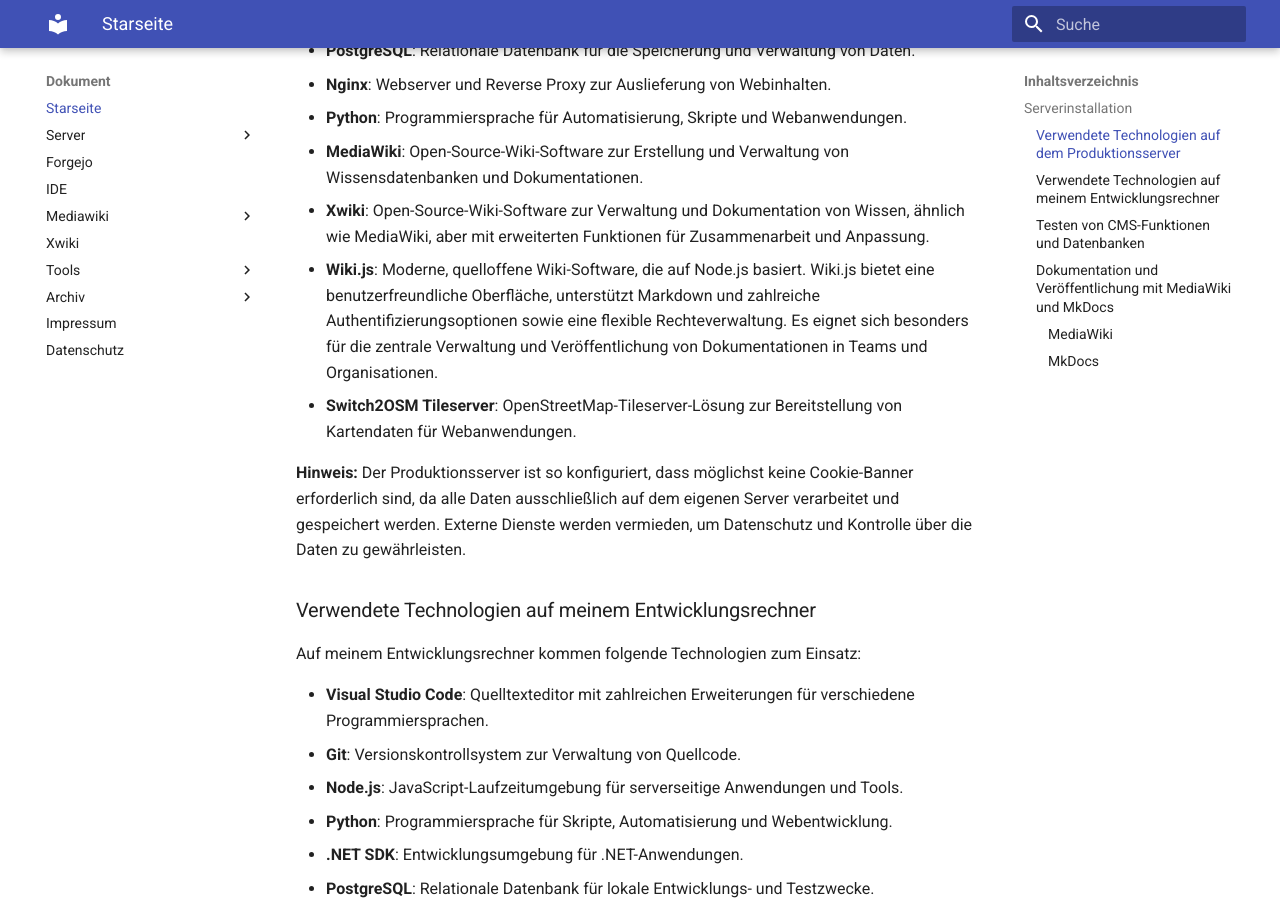
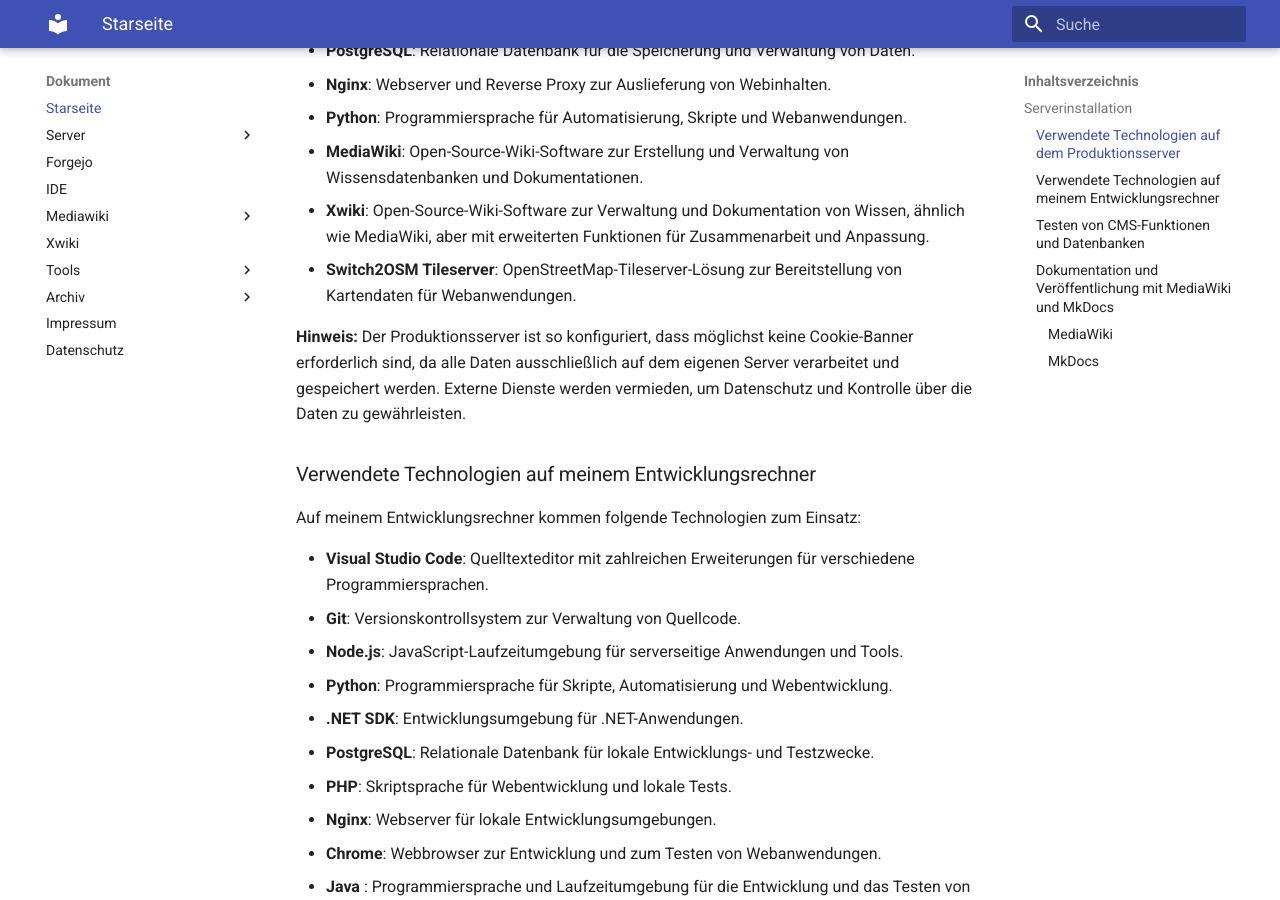
Before and after one commit to thorstenkloehn/dokument, an MkDocs documentation site: the page built from docs/index.md, in a window 1280 px wide and 900 px high, scrolled down 632 px. Built offline with MkDocs 1.6.1 and Material for MkDocs 9.7.7, drawn with Linux system fonts in a browser that asks for light colours.

Commit message:
Dokumentation: Entfernen von Wiki.js aus der Liste der verwendeten Technologien auf dem Produktionsserver

```diff
--- a/docs/index.md
+++ b/docs/index.md
@@ -17,7 +17,6 @@
 - **MediaWiki**: Open-Source-Wiki-Software zur Erstellung und Verwaltung von Wissensdatenbanken und Dokumentationen.
 - **Xwiki**: Open-Source-Wiki-Software zur Verwaltung und Dokumentation von Wissen, ähnlich wie MediaWiki, aber mit
 erweiterten Funktionen für Zusammenarbeit und Anpassung.
-- **Wiki.js**: Moderne, quelloffene Wiki-Software, die auf Node.js basiert. Wiki.js bietet eine benutzerfreundliche Oberfläche, unterstützt Markdown und zahlreiche Authentifizierungsoptionen sowie eine flexible Rechteverwaltung. Es eignet sich besonders für die zentrale Verwaltung und Veröffentlichung von Dokumentationen in Teams und Organisationen.
 - **Switch2OSM Tileserver**: OpenStreetMap-Tileserver-Lösung zur Bereitstellung von Kartendaten für Webanwendungen.
 
 **Hinweis:** Der Produktionsserver ist so konfiguriert, dass möglichst keine Cookie-Banner erforderlich sind, da alle Daten ausschließlich auf dem eigenen Server verarbeitet und gespeichert werden. Externe Dienste werden vermieden, um Datenschutz und Kontrolle über die Daten zu gewährleisten.
```
